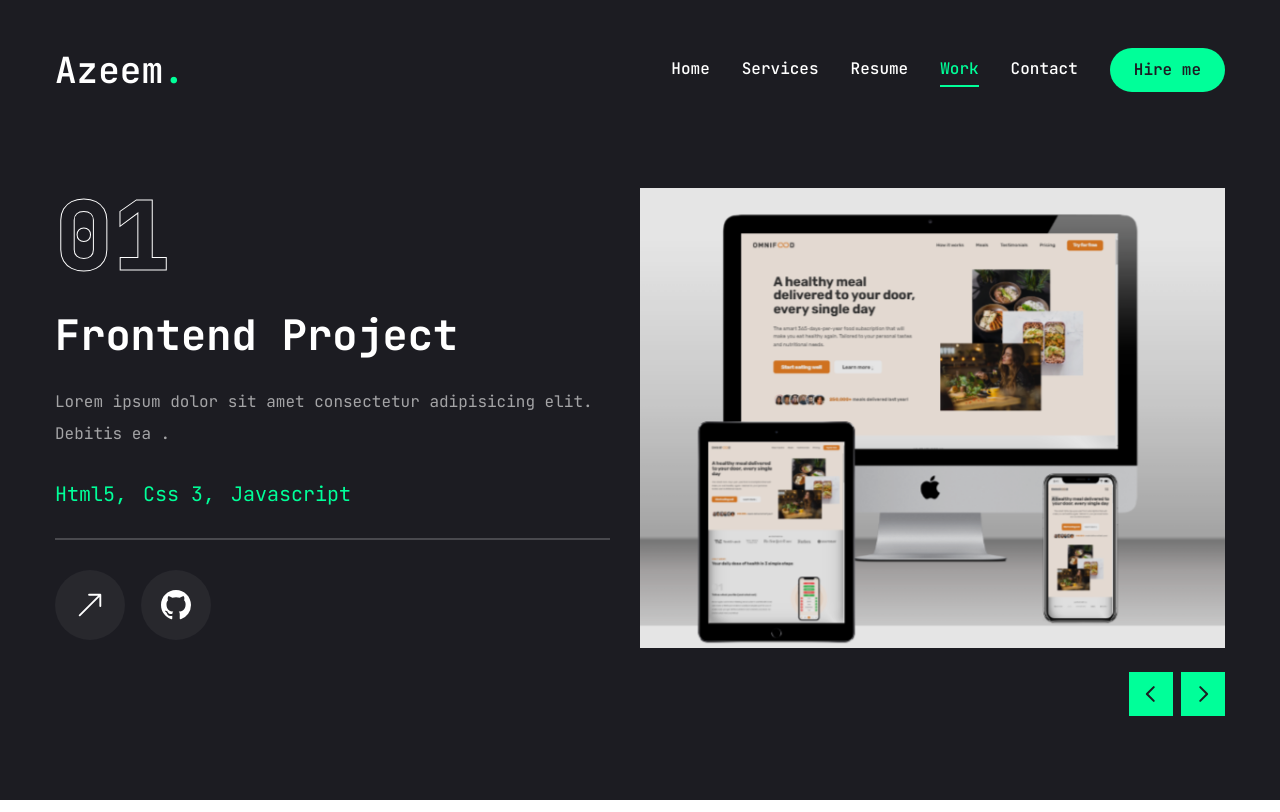
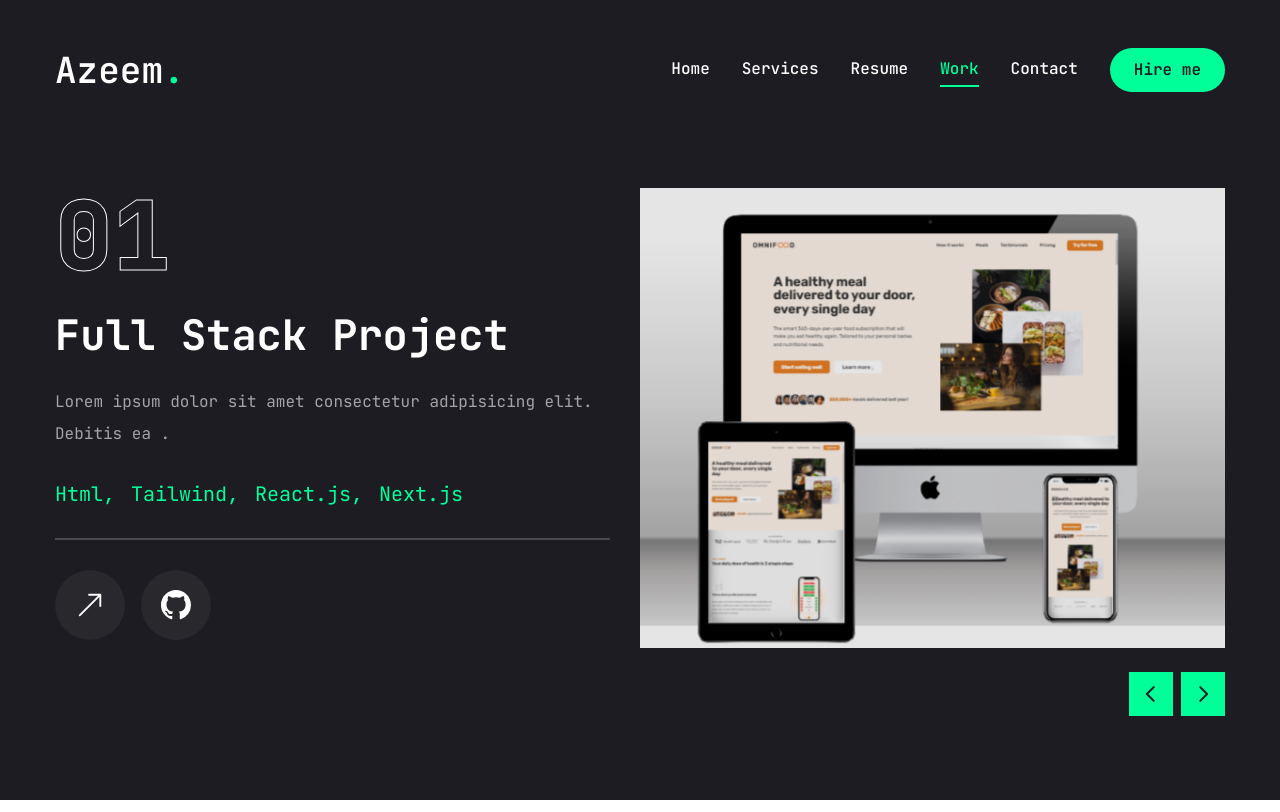
Before and after one commit to Muhammad-AzEeem/azeem-portfolio, a Next.js app: page /work in a window 1280 px wide. Built offline with nearby package versions, Linux system fonts and the light colour scheme.

Commit message:
Updated project with new features/bug fixes

```diff
--- a/app/work/page.jsx
+++ b/app/work/page.jsx
@@ -18,6 +18,23 @@ import WorkSliderBtns from "@/components/WorkSliderBtns";
 const projects = [
   {
     num: "01",
+    category: "Full Stack",
+    title: "Project 1",
+    description:
+      "Lorem ipsum dolor sit amet consectetur adipisicing elit. Debitis ea .",
+
+    stack: [
+      { name: "Html" },
+      { name: "Tailwind" },
+      { name: "React.js" },
+      { name: "Next.js" },
+    ],
+    image: "/assets/work/thumb1.png",
+    live: "https://car-showcase-mk.vercel.app/",
+    github: "https://github.com/Muhammad-AzEeem/car_showcase",
+  },
+  {
+    num: "02",
     category: "frontend",
     title: "Project 1",
     description:
```
